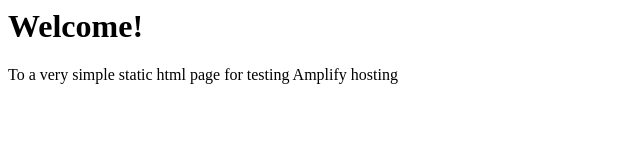
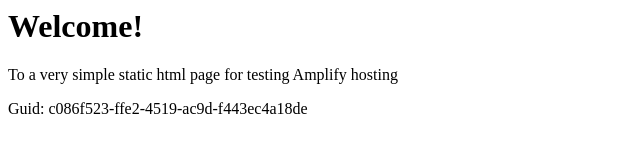
Before and after one commit to aws-aemilia-mxp/Github-PR-Commit-Integration-Test-DoNotTouch-GitHubAutoBuildCanaryTest-v1-preprod-eu-south-1, a website: page src/index.html in a window 1280 px wide. Shown: the whole page, without its empty margins (0-640 px from the left). Drawn offline with Linux system fonts and the light colour scheme.

Commit message:
commit from integ tests

```diff
--- a/src/index.html
+++ b/src/index.html
@@ -1,3 +1,5 @@
+
+
 <html lang="en">
 
 <head>
@@ -10,6 +12,6 @@
 <body>
     <h1>Welcome!</h1>
     <p>To a very simple static html page for testing Amplify hosting</p>
-</body>
+    <p>Guid: c086f523-ffe2-4519-ac9d-f443ec4a18de</p></body>
 
 </html>
```
